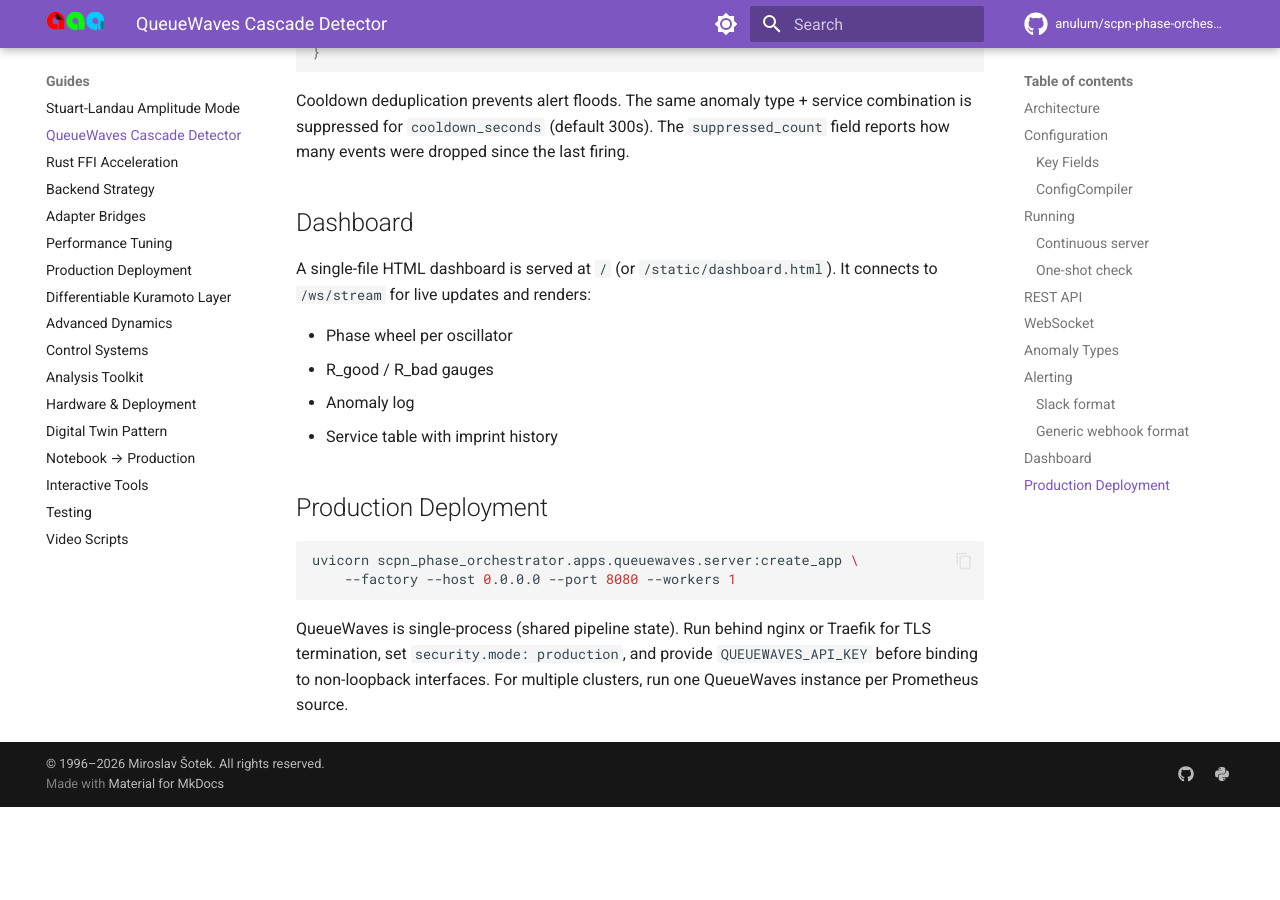
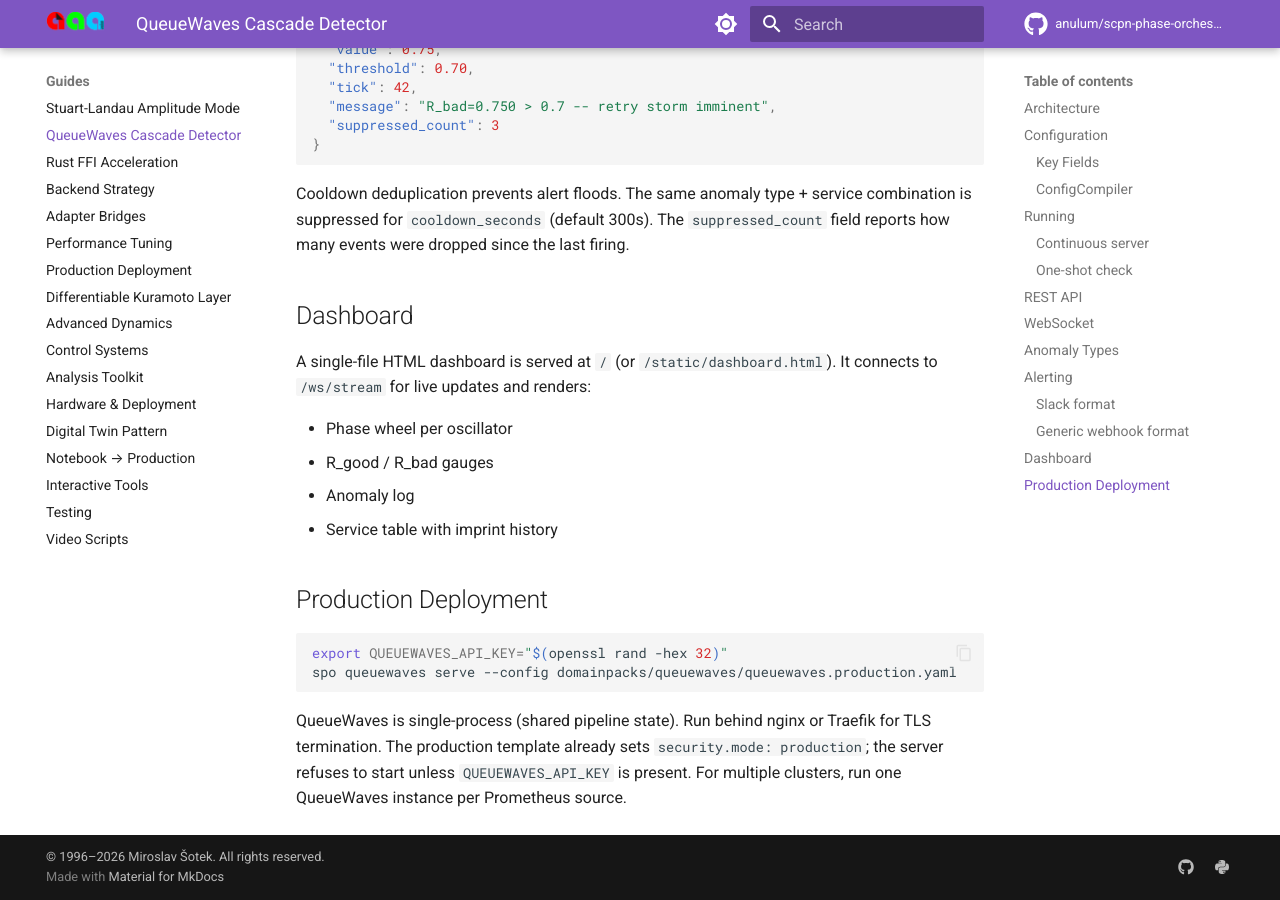
Before and after one commit to anulum/scpn-phase-orchestrator, an MkDocs documentation site: the page built from docs/guide/queuewaves.md, in a window 1280 px wide and 900 px high, scrolled down 5051 px. Built offline with MkDocs 1.6.1 and Material for MkDocs 9.7.7, drawn with Linux system fonts in a browser that asks for light colours; comment, search, counter and statistics services are not loaded; before the commit the page ends 5858 px from its top, so only the background shows below that; some of the changed text lies outside the part shown.

Commit message:
Add QueueWaves production template (#69)
Add a production QueueWaves config template with API-key auth and rate limiting, plus docs and tests proving the template enforces the production security path.

````diff
--- a/docs/guide/queuewaves.md
+++ b/docs/guide/queuewaves.md
@@ -76,6 +76,12 @@
   rate_limit_per_minute: 120
 ```
 
+The production-ready template lives at
+`domainpacks/queuewaves/queuewaves.production.yaml`. It sets
+`security.mode: production`, `api_key_env: QUEUEWAVES_API_KEY`, and a positive
+request rate limit, so deployments do not need to remember those fields from
+scratch.
+
 ### Key Fields
 
 | Field | Default | Meaning |
@@ -108,7 +114,7 @@
 
 ```bash
 export QUEUEWAVES_API_KEY="$(openssl rand -hex 32)"
-spo queuewaves serve --config queuewaves.yaml --host 0.0.0.0 --port 8080
+spo queuewaves serve --config domainpacks/queuewaves/queuewaves.production.yaml
 ```
 
 Starts a FastAPI application. Scrapes Prometheus on each interval, runs the
@@ -221,11 +227,12 @@
 ## Production Deployment
 
 ```bash
-uvicorn scpn_phase_orchestrator.apps.queuewaves.server:create_app \
-    --factory --host 0.0.0.0 --port 8080 --workers 1
+export QUEUEWAVES_API_KEY="$(openssl rand -hex 32)"
+spo queuewaves serve --config domainpacks/queuewaves/queuewaves.production.yaml
 ```
 
 QueueWaves is single-process (shared pipeline state). Run behind nginx or
-Traefik for TLS termination, set `security.mode: production`, and provide
-`QUEUEWAVES_API_KEY` before binding to non-loopback interfaces. For multiple
-clusters, run one QueueWaves instance per Prometheus source.
+Traefik for TLS termination. The production template already sets
+`security.mode: production`; the server refuses to start unless
+`QUEUEWAVES_API_KEY` is present. For multiple clusters, run one QueueWaves
+instance per Prometheus source.
````
Also changed, not shown: domainpacks/queuewaves/README.md (+12 -0 lines), 3 other files.
